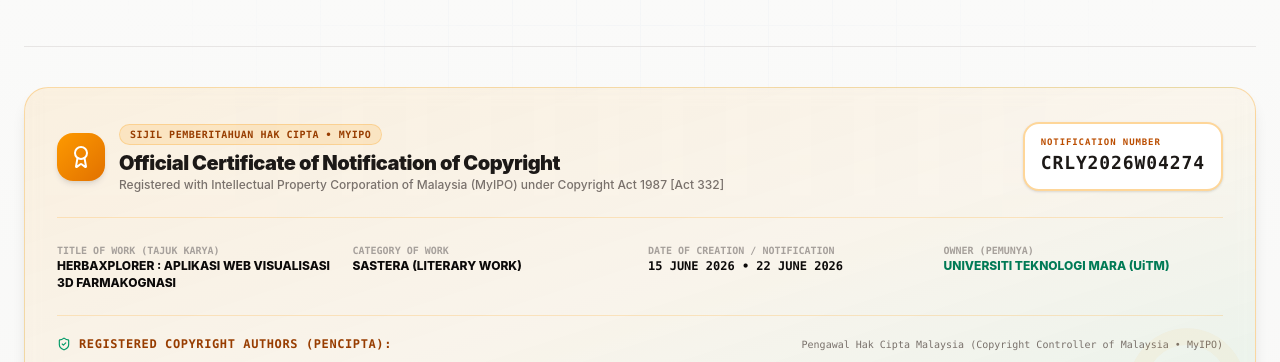
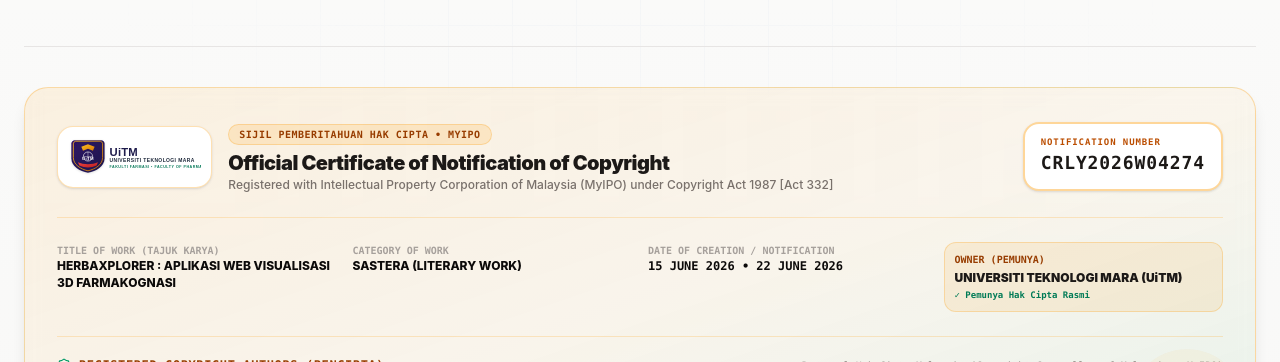
Before and after one commit to hafiziedianel-uitm/HerbaXploreV2.1, a Next.js app: page / in a window 1280 px wide. Shown: the part 1255-1617 px from the top of the page. Built offline with nearby package versions, Linux system fonts and the light colour scheme.

Commit message:
feat: improve robustness and UI branding
- Add content validation for API responses and molecular structure files
- Use Next.js `<Script>` for 3Dmol loader with optimized strategy
- Integrate official UiTM branding into the Main Menu and Dashboard UI

```diff
--- a/app/api/publications/route.ts
+++ b/app/api/publications/route.ts
@@ -36,9 +36,10 @@
       clearTimeout(timeoutId);
 
       if (response.ok) {
+        const text = await response.text();
+        if (text.trim().startsWith("{") || text.trim().startsWith("[")) {
           apiStatus = "success";
-        const data = await response.json();
-
+          const data = JSON.parse(text);
           const results = data.resultList?.result || [];
           publications = results.map((item: any) => ({
             id: item.id || item.pmid || `${Math.random()}`,
@@ -52,6 +53,9 @@
               : (item.pmcid ? `https://www.ncbi.nlm.nih.gov/pmc/articles/${item.pmcid}` : `https://europepmc.org/article/MED/${item.id}`),
             citationCount: item.citedByCount || 0,
           }));
+        } else {
+          apiStatus = "invalid_json_response";
+        }
       } else {
         apiStatus = `http_error_${response.status}`;
       }
--- a/app/layout.tsx
+++ b/app/layout.tsx
@@ -13,7 +13,7 @@
   return (
     <html lang="en" suppressHydrationWarning>
       <body suppressHydrationWarning className="antialiased">
-        <script src="https://3Dmol.org/build/3Dmol-min.js" async />
+        <Script src="https://3Dmol.org/build/3Dmol-min.js" strategy="afterInteractive" />
         <ThemeProvider
           attribute="class"
           defaultTheme="system"
--- a/components/MainMenu.tsx
+++ b/components/MainMenu.tsx
@@ -650,9 +650,17 @@
 
               {/* Top Badge Header */}
               <div className="flex flex-col md:flex-row justify-between items-start md:items-center gap-4 pb-6 border-b border-amber-500/20 dark:border-amber-500/15">
-                <div className="flex items-center gap-3.5">
-                  <div className="p-3 bg-gradient-to-br from-amber-500 to-amber-600 text-white rounded-2xl shadow-md shrink-0">
-                    <Award size={24} />
+                <div className="flex flex-col sm:flex-row items-start sm:items-center gap-4">
+                  {/* UiTM Official Logo Badge */}
+                  <div className="p-2.5 bg-white dark:bg-stone-900 border border-amber-500/30 rounded-2xl shadow-sm shrink-0 flex items-center justify-center">
+                    <Image
+                      src="/uitm-logo.svg"
+                      alt="UiTM Universiti Teknologi MARA Logo"
+                      width={180}
+                      height={50}
+                      className="h-10 w-auto object-contain dark:brightness-110"
+                      referrerPolicy="no-referrer"
+                    />
                   </div>
                   <div>
                     <div className="inline-flex items-center gap-2 px-2.5 py-0.5 rounded-full bg-amber-500/15 text-amber-800 dark:text-amber-300 border border-amber-500/25 text-[10px] font-mono font-bold uppercase tracking-wider mb-1">
@@ -707,13 +715,18 @@
                   </p>
                 </div>
 
-                <div className="space-y-1">
-                  <span className="text-[10px] uppercase font-mono font-bold text-stone-400 dark:text-stone-500">
+                <div className="space-y-1 bg-amber-500/10 dark:bg-amber-500/15 p-2.5 rounded-xl border border-amber-500/25">
+                  <span className="text-[10px] uppercase font-mono font-bold text-amber-800 dark:text-amber-400 block">
                     {t.copyrightOwnerLabel}
                   </span>
-                  <p className="font-extrabold text-emerald-700 dark:text-emerald-400">
-                    UNIVERSITI TEKNOLOGI MARA (UiTM)
-                  </p>
+                  <div className="flex items-center gap-2">
+                    <p className="font-black text-stone-900 dark:text-stone-100 text-xs leading-tight">
+                      UNIVERSITI TEKNOLOGI MARA (UiTM)
+                    </p>
+                  </div>
+                  <span className="text-[9px] font-mono text-emerald-700 dark:text-emerald-400 font-bold block">
+                    ✓ Pemunya Hak Cipta Rasmi
+                  </span>
                 </div>
               </div>
 
--- a/components/PharmacognosyDashboard.tsx
+++ b/components/PharmacognosyDashboard.tsx
@@ -1,5 +1,6 @@
 "use client";
 
+import Image from "next/image";
 import { useState, useEffect, useRef } from "react";
 import { motion, AnimatePresence } from "motion/react";
 import { plantsData, Plant, PlantPart, Compound, getCompoundBioactiveClass, getCompoundPharmacologicalActivities, getCompoundFormulationRoles } from "@/lib/data";
@@ -992,16 +993,23 @@
             >
               {/* Header */}
               <div className="flex justify-between items-center pb-4 border-b border-stone-150 dark:border-stone-800/80 shrink-0">
-                <div className="flex items-center gap-2.5">
-                  <div className="p-2 bg-emerald-550/10 text-emerald-600 dark:text-emerald-400 rounded-xl">
-                    <ShieldCheck size={24} />
+                <div className="flex items-center gap-3">
+                  <div className="p-2 bg-white dark:bg-stone-900 border border-amber-500/30 rounded-xl shadow-xs shrink-0">
+                    <Image
+                      src="/uitm-logo.svg"
+                      alt="UiTM Logo"
+                      width={120}
+                      height={36}
+                      className="h-7 w-auto object-contain dark:brightness-110"
+                      referrerPolicy="no-referrer"
+                    />
                   </div>
                   <div>
                     <h3 className="text-sm md:text-base font-extrabold text-stone-800 dark:text-stone-100 uppercase tracking-wide">
                       {language === 'ms' ? 'Penafian & Maklumat Hak Cipta' : 'Disclaimer & Copyright Information'}
                     </h3>
                     <p className="text-[10px] text-stone-400 dark:text-stone-500">
-                      Faculty of Pharmacy • UiTM KIK Project HerbaXplorer
+                      Faculty of Pharmacy • UiTM KIK Project HerbaXplorer © (CRLY2026W04274)
                     </p>
                   </div>
                 </div>
@@ -1023,12 +1031,18 @@
                 <div className="bg-emerald-500/[0.03] dark:bg-emerald-500/[0.01] p-4 rounded-2xl border border-emerald-500/10 dark:border-emerald-500/5 space-y-3">
                   <div className="flex gap-2.5 items-start">
                     <ShieldCheck className="text-emerald-600 dark:text-emerald-400 shrink-0 mt-0.5" size={18} />
-                    <div className="space-y-1.5">
-                      <h4 className="font-bold text-emerald-800 dark:text-emerald-400 uppercase tracking-wide text-[11px]">
-                        {language === 'ms'
-                          ? '1. Pemilikan Harta Intelek & Pendaftaran Karya'
-                          : '1. Intellectual Property Ownership & Work Registration'}
-                      </h4>
+                    <div className="space-y-2">
+                      <div className="flex flex-wrap items-center justify-between gap-2">
+                        <h4 className="font-bold text-emerald-800 dark:text-emerald-400 uppercase tracking-wide text-[11px]">
+                          {language === 'ms'
+                            ? '1. Pemilikan Harta Intelek & Pendaftaran Karya'
+                            : '1. Intellectual Property Ownership & Work Registration'}
+                        </h4>
+                        <div className="inline-flex items-center gap-1.5 px-2.5 py-1 rounded-lg bg-amber-500/10 border border-amber-500/25 text-[10px] font-bold text-stone-900 dark:text-amber-300">
+                          <Image src="/uitm-logo.svg" alt="UiTM" width={50} height={15} className="h-3.5 w-auto" />
+                          <span>Owner (Pemunya): UNIVERSITI TEKNOLOGI MARA (UiTM)</span>
+                        </div>
+                      </div>
                       <p className="text-[11px] whitespace-pre-line leading-relaxed text-stone-600 dark:text-stone-400">
                         {language === 'ms' ? (
                           <>
--- a/components/SpectrumCharts.tsx
+++ b/components/SpectrumCharts.tsx
@@ -87,7 +87,11 @@
         if (!response.ok) {
           throw new Error(`Endpoint returned status ${response.status}`);
         }
-        const json = await response.json();
+        const rawText = await response.text();
+        if (!rawText.trim().startsWith("{") && !rawText.trim().startsWith("[")) {
+          throw new Error("Invalid response format received for NMR spectra");
+        }
+        const json = JSON.parse(rawText);
         if (active) {
           setData(json);
         }
--- a/lib/offlineCache.ts
+++ b/lib/offlineCache.ts
@@ -178,9 +178,12 @@
   if (response.ok && (options?.method === "GET" || !options?.method)) {
     try {
       const text = await response.clone().text();
-      // Only cache if under 1.5MB to avoid localStorage capacity issues
-      if (text.length < 1500000) {
-        localStorage.setItem(localStorageCacheKey, text);
+      // Only cache valid data responses (not HTML error pages) under 1.5MB
+      const trimmed = text.trim();
+      if (!trimmed.startsWith("<!DOCTYPE") && !trimmed.startsWith("<html")) {
+        if (text.length < 1500000) {
+          localStorage.setItem(localStorageCacheKey, text);
+        }
       }
     } catch (e) {
       // Ignore quota errors silently
```
Also changed, not shown: components/DetailsPanel.tsx (+17 -6 lines), public/uitm-logo.svg (added). Lines whose indentation alone changed are shown as unchanged.
